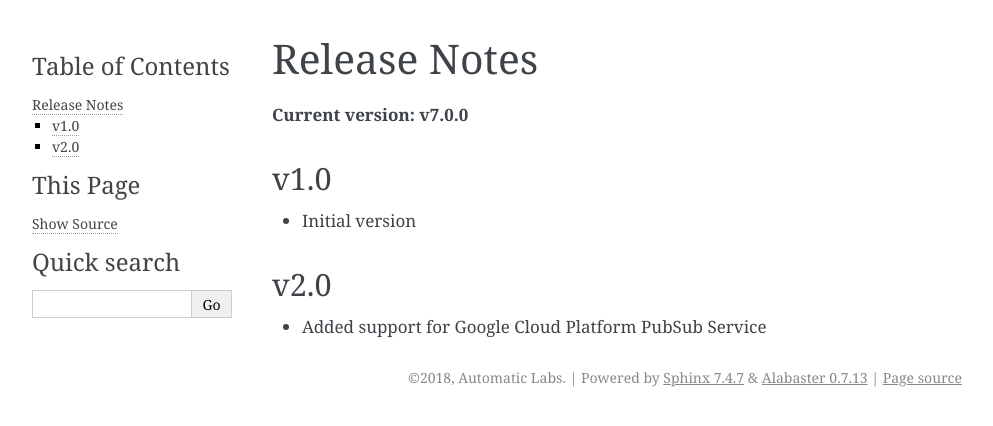
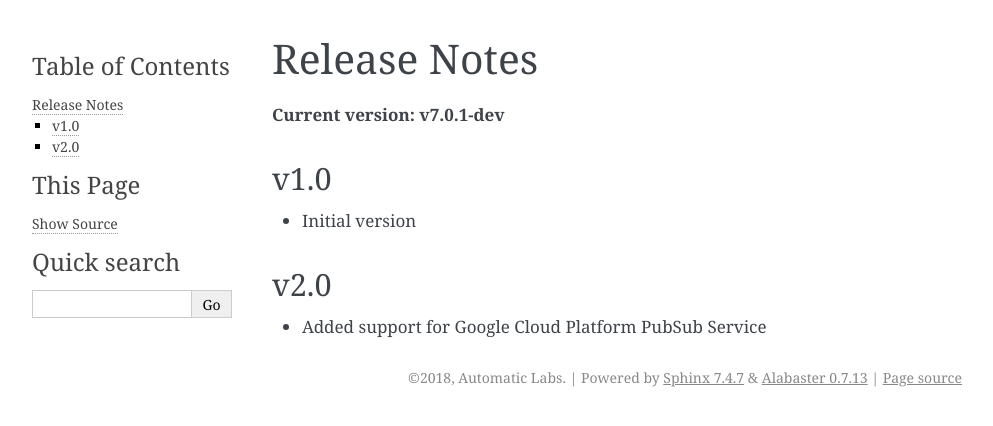
Before and after one commit to cloudchacho/hedwig-python, a Sphinx documentation site: the page built from docs/releases.rst, in a window 1280 px wide. Shown: the top 426 px of the page, without its empty margins (148-1141 px from the left). Built offline with Sphinx 7.4.7, drawn with Linux system fonts in a browser that asks for light colours.

Commit message:
Bump version: 7.0.0 → 7.0.1-dev

```diff
--- a/docs/conf.py
+++ b/docs/conf.py
@@ -32,7 +32,7 @@
 # The short X.Y version
 version = '1.0'
 # The full version, including alpha/beta/rc tags
-release = '7.0.0'
+release = '7.0.1-dev'
 
 
 # -- General configuration ---------------------------------------------------
--- a/docs/releases.rst
+++ b/docs/releases.rst
@@ -1,7 +1,7 @@
 Release Notes
 =============
 
-**Current version: v7.0.0**
+**Current version: v7.0.1-dev**
 
 v1.0
 ~~~~
--- a/hedwig/__init__.py
+++ b/hedwig/__init__.py
@@ -7,4 +7,4 @@
 
 
 # semantic versioning (http://semver.org/)
-VERSION = '7.0.0'
+VERSION = '7.0.1-dev'
```
Also changed, not shown: .bumpversion.cfg.
